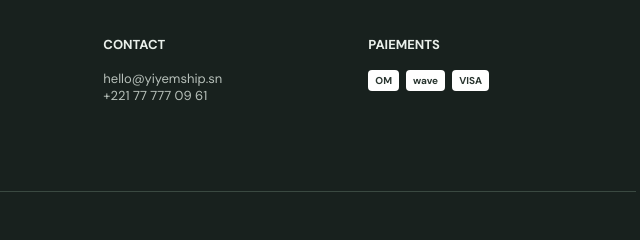
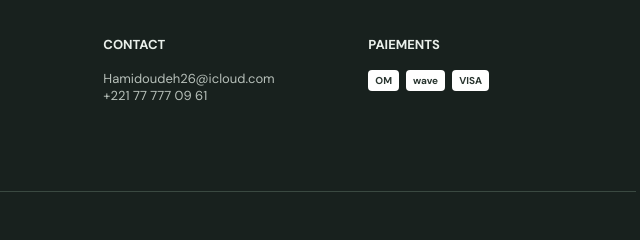
Before and after one commit to bamba18dione-svg/YIYEM-SHIP, a website: page views/index.html in a window 1280 px wide. Shown: the part 3569-3809 px from the top of the page, 580-1220 px from the left. Drawn offline with nearby package versions, Linux system fonts and the light colour scheme; no server answers.

Commit message:
Update official contact email

```diff
--- a/views/index.html
+++ b/views/index.html
@@ -183,7 +183,7 @@
             </div>
             <div>
                 <h4>CONTACT</h4>
-                <p>hello@yiyemship.sn<br>+221 77 777 09 61</p>
+                <p>Hamidoudeh26@icloud.com<br>+221 77 777 09 61</p>
             </div>
             <div>
                 <h4>PAIEMENTS</h4>
```
